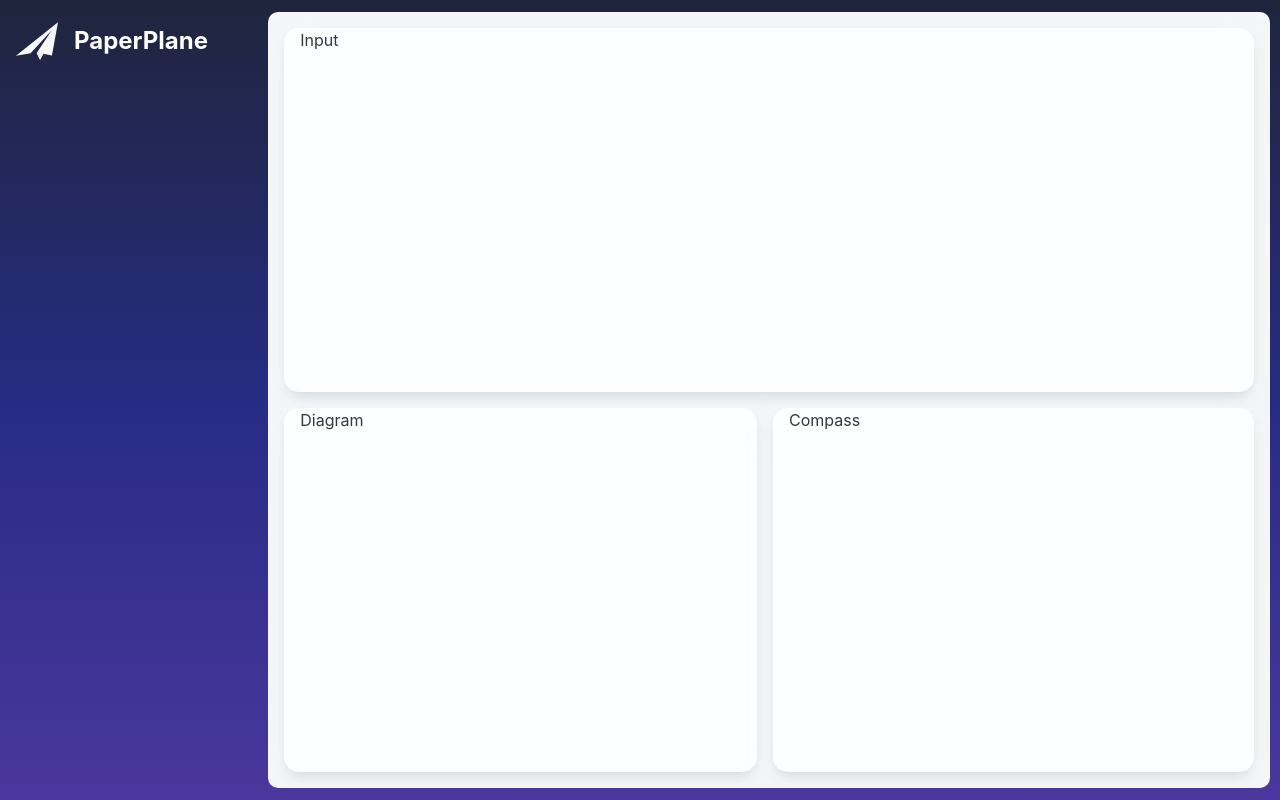
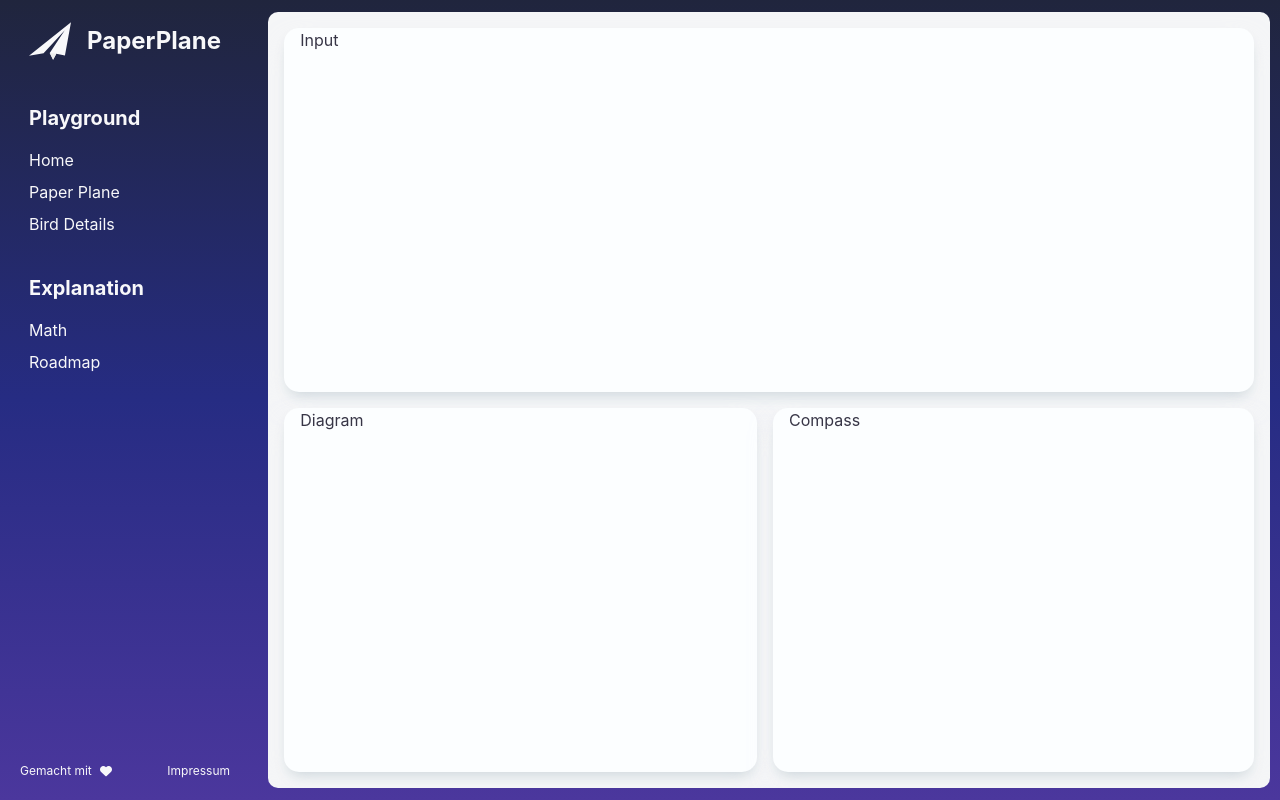
Before and after one commit to Den-Prahms-ihr-Ivo/DLMCSPSE, a React (Vite) app in the folder plane-rotation/: page / in a window 1280 px wide. Built offline with nearby package versions, Linux system fonts and the light colour scheme.

Commit message:
Added NavBar

```diff
--- a/plane-rotation/package.json
+++ b/plane-rotation/package.json
@@ -14,7 +14,8 @@
     "@emotion/styled": "^11.14.0",
     "framer-motion": "^11.15.0",
     "react": "^18.2.0",
-    "react-dom": "^18.2.0"
+    "react-dom": "^18.2.0",
+    "react-icons": "^5.4.0"
   },
   "devDependencies": {
     "@types/react": "^18.0.27",
--- /dev/null
+++ b/plane-rotation/src/components/Footer.tsx
@@ -0,0 +1,21 @@
+import { HStack, Icon, Link, Text } from "@chakra-ui/react";
+import { FaHeart } from "react-icons/fa6";
+const Footer = () => {
+  return (
+    <HStack
+      justifyContent="space-between"
+      fontSize="xs"
+      width="100%"
+      padding={5}
+    >
+      <HStack>
+        <Text>Gemacht mit </Text>
+        <Icon as={FaHeart} />
+      </HStack>
+
+      <Link>Impressum</Link>
+    </HStack>
+  );
+};
+
+export default Footer;
--- /dev/null
+++ b/plane-rotation/src/components/LinkTree.tsx
@@ -0,0 +1,23 @@
+import { Heading, Link, VStack } from "@chakra-ui/react";
+
+interface Props {
+  heading: string;
+  links: string[];
+}
+
+const LinkTree = ({ heading, links }: Props) => {
+  return (
+    <VStack paddingLeft="4" paddingBottom="6" alignItems="flex-start">
+      <Heading fontWeight="bold" paddingBottom="2.5" as="h2" size="md">
+        {heading}
+      </Heading>
+      <VStack alignItems="flex-start">
+        {links.map((link) => (
+          <Link>{link}</Link>
+        ))}
+      </VStack>
+    </VStack>
+  );
+};
+
+export default LinkTree;
--- a/plane-rotation/src/components/NavBar.tsx
+++ b/plane-rotation/src/components/NavBar.tsx
@@ -1,14 +1,34 @@
-import { HStack, Image, Text } from "@chakra-ui/react";
+import { HStack, VStack, Image, Text } from "@chakra-ui/react";
 import logo from "../assets/logo.svg";
+import LinkTree from "./LinkTree";
+import Footer from "./Footer";
 
 const NavBar = () => {
   return (
-    <HStack padding={4}>
-      <Image src={logo} boxSize="50px" paddingRight={2} />
-      <Text fontSize="2xl" fontWeight="bold">
-        PaperPlane
-      </Text>
-    </HStack>
+    <VStack height="100vh" justifyContent="space-between">
+      <VStack>
+        <HStack padding={4} paddingBottom={8}>
+          <Image src={logo} boxSize="50px" paddingRight={2} />
+          <Text fontSize="2xl" fontWeight="bold">
+            PaperPlane
+          </Text>
+        </HStack>
+        // Links
+        <VStack
+          // divider={<StackDivider borderColor="gray.200" />}
+          spacing={4}
+          align="stretch"
+          width="100%"
+        >
+          <LinkTree
+            heading="Playground"
+            links={["Home", "Paper Plane", "Bird Details"]}
+          />
+          <LinkTree heading="Explanation" links={["Math", "Roadmap"]} />
+        </VStack>
+      </VStack>
+      <Footer />
+    </VStack>
   );
 };
 
--- a/plane-rotation/src/theme.ts
+++ b/plane-rotation/src/theme.ts
@@ -8,7 +8,7 @@ const theme = extendTheme({
       body: {
         bgGradient: "linear(to-t, #4B379D, #262C83, #20253D)",
         minHeight: "100vh",
-        color: "white",
+        color: "#F8F8FA",
       },
     },
   },
```
Also changed, not shown: 1 other file (tests, documents, lock files or other folders).
